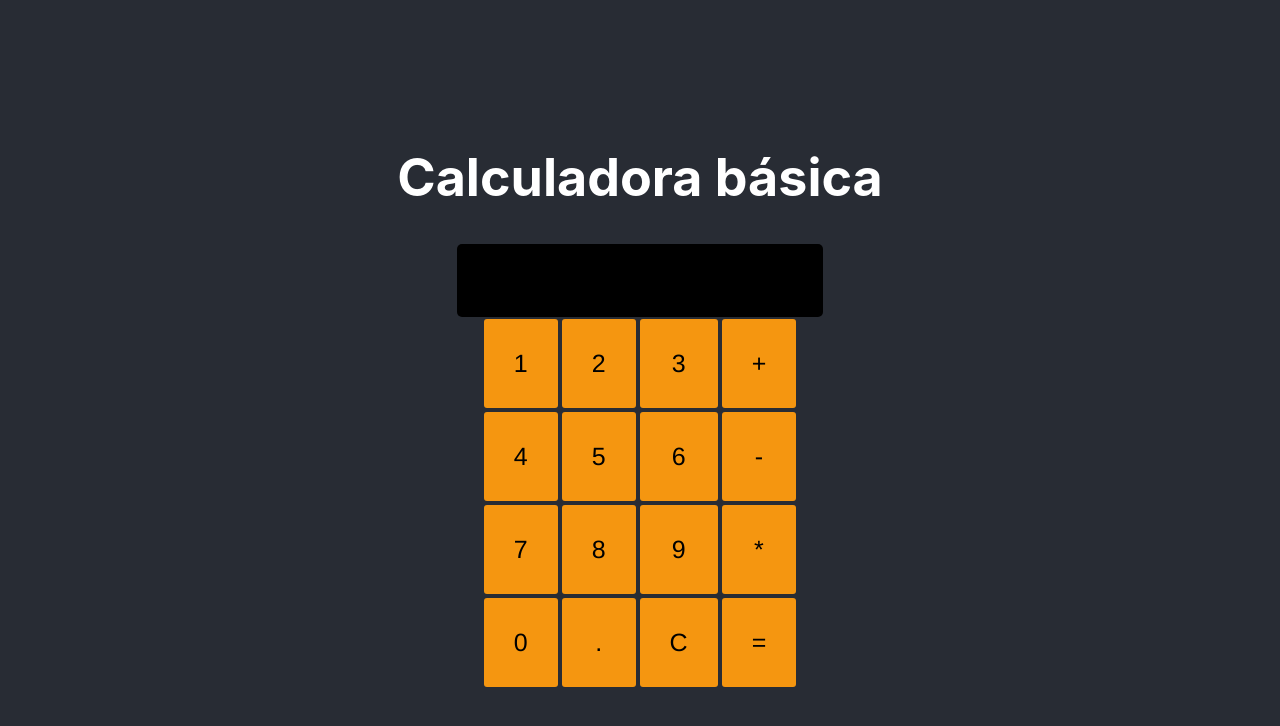
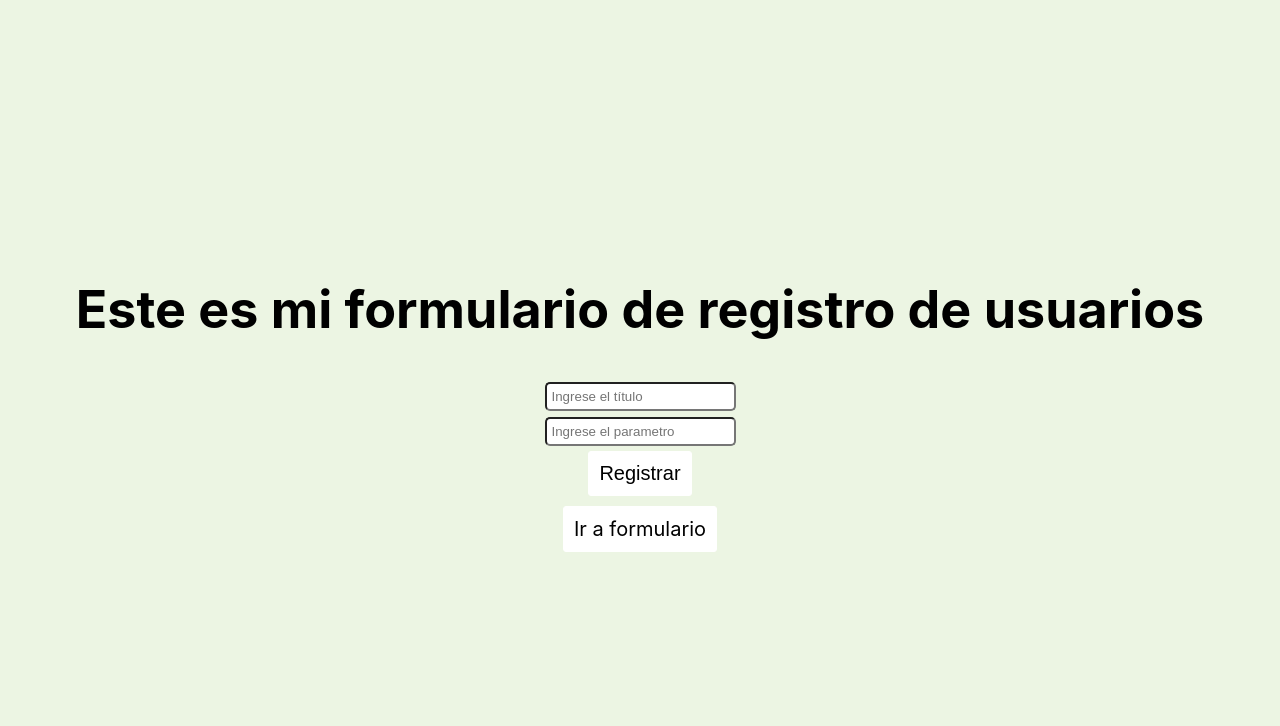
Before and after one commit to RefinedCandle49/Integracion, a React (Create React App) app: page /Formulario in a window 1280 px wide. Shown: the top 726 px of the page. Built offline with nearby package versions, Linux system fonts and the light colour scheme.

Commit message:
Se realizó el POST y el PUT

```diff
--- a/package.json
+++ b/package.json
@@ -6,8 +6,11 @@
     "@testing-library/jest-dom": "^5.17.0",
     "@testing-library/react": "^13.4.0",
     "@testing-library/user-event": "^13.5.0",
+    "final-form": "^4.20.10",
     "react": "^18.3.1",
     "react-dom": "^18.3.1",
+    "react-final-form": "^6.5.9",
+    "react-router-dom": "^6.23.1",
     "react-scripts": "5.0.1",
     "web-vitals": "^2.1.4"
   },
--- a/src/App.css
+++ b/src/App.css
@@ -1,5 +1,6 @@
 .App {
   text-align: center;
+
 }
 
 .App-logo {
@@ -10,14 +11,14 @@
 
 
 .App-header {
-  background-color: #282c34;
+  background-color: #ecf5e3;
   min-height: 100vh;
   display: flex;
   flex-direction: column;
   align-items: center;
   justify-content: center;
   font-size: calc(10px + 2vmin);
-  color: white;
+  color: black;
 }
 
 .App-link {
--- a/src/App.js
+++ b/src/App.js
@@ -1,56 +1,30 @@
+import React from 'react';
+import { BrowserRouter, Link, Route, Routes } from "react-router-dom";
 import logo from './logo.svg';
 import './Calculator.css';
 import Buttons from './Buttons';
-import './App.css'
-import { useState } from "react";
+import './App.css';
+import App2 from "./App2";
+import Revista from "./Revista";
+import imagen1 from "./jugo1.jpg";
+import imagen2 from "./jugo2.jpg";
+import imagen3 from "./jugo3.jpg";
+import './App2.css'
+import './Revista.css'
+
 function App() {
-  const[value, setValue] = useState('');
-
-  const ButtonClick = (buttonValue) => {
-    setValue(value + buttonValue);
-  };
-
-  const handleCalculate = () => {
-    try {
-      const result = eval(value);
-      if (isNaN(result) || !isFinite(result)) {
-        setValue('ERROR');
-      } else {
-        setValue(result);
-      }
-    } catch (error) {
-      setValue('ERROR');
-    }
-  };
-
     return (
         <>
+
             <div className="App">
                 <header className="App-header">
-        <h1>Calculadora básica</h1>
-      <input className='display' type='text' value={value}/>
-        <div className='grid'>
-            <Buttons name="1" onClick={ButtonClick}/>
-            <Buttons name="2" onClick={ButtonClick}/>
-            <Buttons name="3" onClick={ButtonClick}/>
-            <input type='button' className='button' value="+" onClick={() => setValue(value + '+')}/>
-            <Buttons name="4" onClick={ButtonClick}/>
-            <Buttons name="5" onClick={ButtonClick}/>
-            <Buttons name="6" onClick={ButtonClick}/>
-            <input type='button' className='button' value="-" onClick={() => setValue(value + '-')}/>
-            <Buttons name="7" onClick={ButtonClick}/>
-            <Buttons name="8" onClick={ButtonClick}/>
-            <Buttons name="9" onClick={ButtonClick}/>
-            <input type='button' className='button' value="*" onClick={() => setValue(value + '*')}/>
-            <Buttons name="0" onClick={ButtonClick}/>
-            <Buttons name="." onClick={ButtonClick}/>
-            <Buttons name="C" onClick={e => setValue('')}/>
-            <input type='button' className='button' value="=" onClick={handleCalculate}/>
-        </div>
+                    <button class="go">
+                        <Link to="Formulario">Ir a formulario</Link>
+                    </button>
                 </header>
             </div>
+        </>
 
-    </>
     );
 }
 
--- a/src/App2.css
+++ b/src/App2.css
@@ -16,7 +16,7 @@
     align-items: center;
     justify-content: center;
     font-size: calc(10px + 2vmin);
-    color: white;
+    color: black;
   }
 
   .App-link {
--- a/src/Calculator.css
+++ b/src/Calculator.css
@@ -30,6 +30,15 @@
     border-radius: 5px;
     border: none;
     padding: 22px;
-    color: white;
+    color: black;
     background-color: black;
 }
+
+label{
+    color: black;
+}
+
+input{
+    padding: 5px;
+    border-radius: 5px;
+}
--- /dev/null
+++ b/src/Formulario.js
@@ -0,0 +1,55 @@
+import './App.css';
+import React from "react";
+import {Link} from "react-router-dom";
+import './App2.css'
+import './Revista.css'
+import {Form, Field} from 'react-final-form';
+function Formulario(){
+    const handlePost = (e) =>{
+        // console.log("Esta es la función principal de mi formulario")
+        console.log(e.txtTitle);
+        console.log(e.txtFor);
+        fetch("https://jsonplaceholder.typicode.com/posts", {
+            method: "POST",
+            body: JSON.stringify({
+                title: e.txtTitle,
+                body: e.txtFor,
+                userId: 1
+            }),
+            headers:{
+                "Content-type": "application/json; charset= UTF-8"
+            }
+        })
+            .then(res=> res.json())
+            .then(data => {
+                console.log(data)
+            })
+    }
+    return(
+        <>
+            <div className="App">
+                <header className="App-header">
+                    <h1>Este es mi formulario de registro de usuarios</h1>
+                    <Form
+                        onSubmit={handlePost}
+                        render={({handleSubmit})=>(
+                            <form onSubmit={handleSubmit}>
+                                <Field name="txtTitle" component="input" placeholder="Ingrese el título"></Field>
+                                <br/>
+                                <Field name="txtFor" component="input" placeholder="Ingrese el parametro"></Field>
+                                <br/>
+                                <input type="submit" class="go" value="Registrar"/>
+                            </form>
+                        )}
+                    />
+                    <Link class="go" to="/">Ir a formulario</Link>
+                </header>
+
+            </div>
+
+        </>
+    );
+}
+
+
+export default Formulario;
--- /dev/null
+++ b/src/FormularioEditar.js
@@ -0,0 +1,56 @@
+import './App.css';
+import React from "react";
+import {Link} from "react-router-dom";
+import './App2.css'
+import './Revista.css'
+import {Form, Field} from 'react-final-form';
+function Formulario(){
+    const handlePost = (e) =>{
+        // console.log("Esta es la función principal de mi formulario")
+        console.log(e.txtTitle);
+        console.log(e.txtFor);
+        fetch("https://jsonplaceholder.typicode.com/posts/1", {
+            method: "PUT",
+            body: JSON.stringify({
+                id: 1,
+                title: e.txtTitle,
+                body: e.txtFor,
+                userId: 1
+            }),
+            headers:{
+                "Content-type": "application/json; charset= UTF-8"
+            }
+        })
+            .then(res=> res.json())
+            .then(data => {
+                console.log(data)
+            })
+    }
+    return(
+        <>
+            <div className="App">
+                <header className="App-header">
+                    <h1>Este es mi formulario de edición de usuarios</h1>
+                    <Form
+                        onSubmit={handlePost}
+                        render={({handleSubmit})=>(
+                            <form onSubmit={handleSubmit}>
+                                <Field name="txtTitle" component="input" placeholder="Ingrese el título"></Field>
+                                <br/>
+                                <Field name="txtFor" component="input" placeholder="Ingrese el parametro"></Field>
+                                <br/>
+                                <input type="submit" class="go" value="Actualizar"/>
+                            </form>
+                        )}
+                    />
+                    <Link class="go" to="/">Regresar</Link>
+                </header>
+
+            </div>
+
+        </>
+    );
+}
+
+
+export default Formulario;
--- a/src/Revista.css
+++ b/src/Revista.css
@@ -6,17 +6,18 @@
 }
 
 .go{
-    background-color: transparent;
-    color: rgb(35, 35, 246);
-    border: 1px rgb(35, 35, 246) solid;
+    background-color: white;
+    border: 1px rgb(255, 255, 255) solid;
     border-radius: 3px;
     padding: 10px;
     font-size: 20px;
     margin-top: 30px;
+    color: black;
+    margin: 5px;
 }
 
 .go:hover{
-    background-color: black;
+    background-color: #bebcbc;
     color: white;
 }
 
@@ -29,3 +30,7 @@
 img{
     border-radius: 10px;
 }
+
+a{
+    text-decoration: none;
+}
--- /dev/null
+++ b/src/Users.js
@@ -0,0 +1,33 @@
+import React, {useState, useEffect} from 'react';
+import {Link} from "react-router-dom";
+import './App2.css'
+import './Revista.css'
+
+function Users(){
+    const [user, setUsers] = useState('');
+
+    const handleGetUser = async () =>{
+        fetch("https://jsonplaceholder.typicode.com/posts?_limit=10")
+            .then(res => res.json())
+            .then(data =>{
+                let html = data.map((value)=>
+                <div>
+                    <h2>{value.title}</h2>
+                    <p>{value.body}</p>
+                </div>
+                );
+                setUsers(html);
+            })
+    }
+    useEffect(()=>{
+        handleGetUser();
+    },[])
+    return(
+      <>
+          <Link to="Formulario" className="go">Ir a formulario</Link>
+          <Link to="FormularioEditar" className="go">Ir a formulario editar</Link>
+          {user}
+      </>
+    );
+}
+export default Users;
--- a/src/index.js
+++ b/src/index.js
@@ -1,15 +1,44 @@
+import {createBrowserRouter, RouterProvider} from "react-router-dom";
 import React from 'react';
 import ReactDOM from 'react-dom/client';
 import './index.css';
 import App from './App';
-// import App2 from './App2';
+import App2 from './App2';
+import Users from "./Users";
+import Formulario from "./Formulario";
 import reportWebVitals from './reportWebVitals';
+import FormularioEditar from "./FormularioEditar";
+
+const router = createBrowserRouter([
+    {
+        path: '/App',
+        element: <App/>,
+    },
+    {
+        path: '/App2',
+        element: <App2/>,
+    },
+    {
+        path: '/',
+        element: <Users/>
+    },
+    {
+        path: '/Formulario',
+        element: <Formulario/>
+    },
+    {
+        path: '/FormularioEditar',
+        element: <FormularioEditar/>
+    }
+]);
 
 const root = ReactDOM.createRoot(document.getElementById('root'));
 root.render(
   <React.StrictMode>
-    <App />
-    {/* <App2/> */}
+    {/*<App />*/}
+    {/* <App2/>*/}
+    {/*  <Users></Users>*/}
+      <RouterProvider router={router}/>
   </React.StrictMode>
 );
 
```
Also changed, not shown: 1 other file (tests, documents, lock files or other folders). Lines whose indentation alone changed are shown as unchanged.
